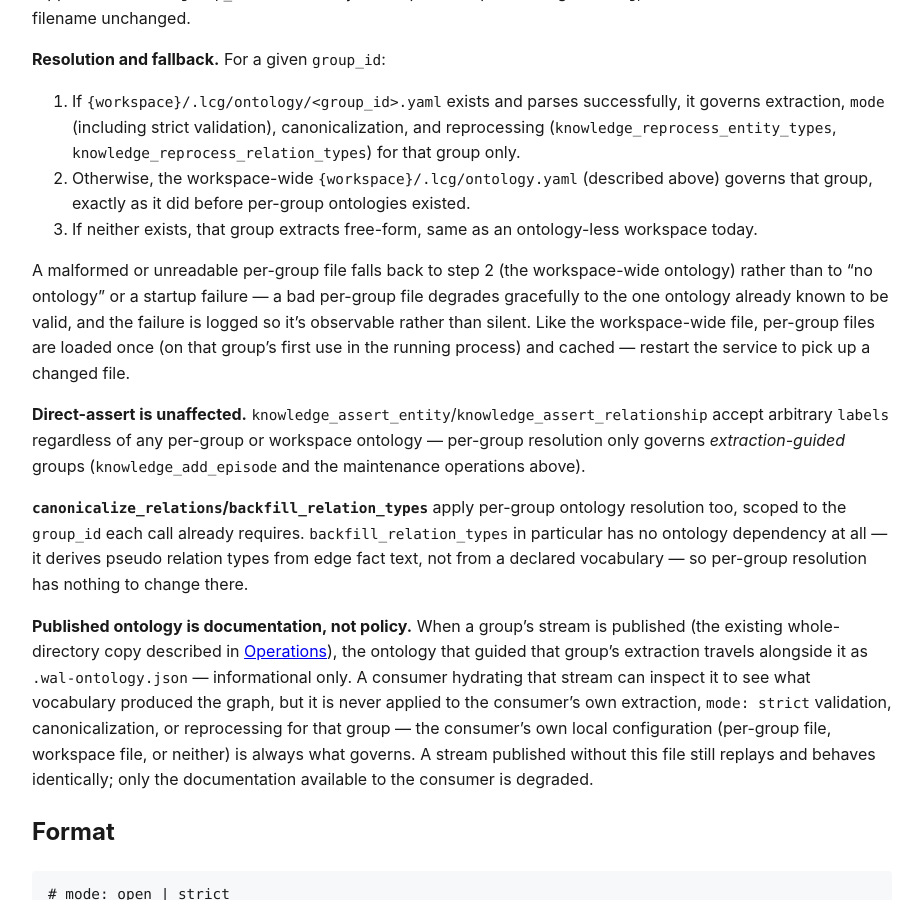
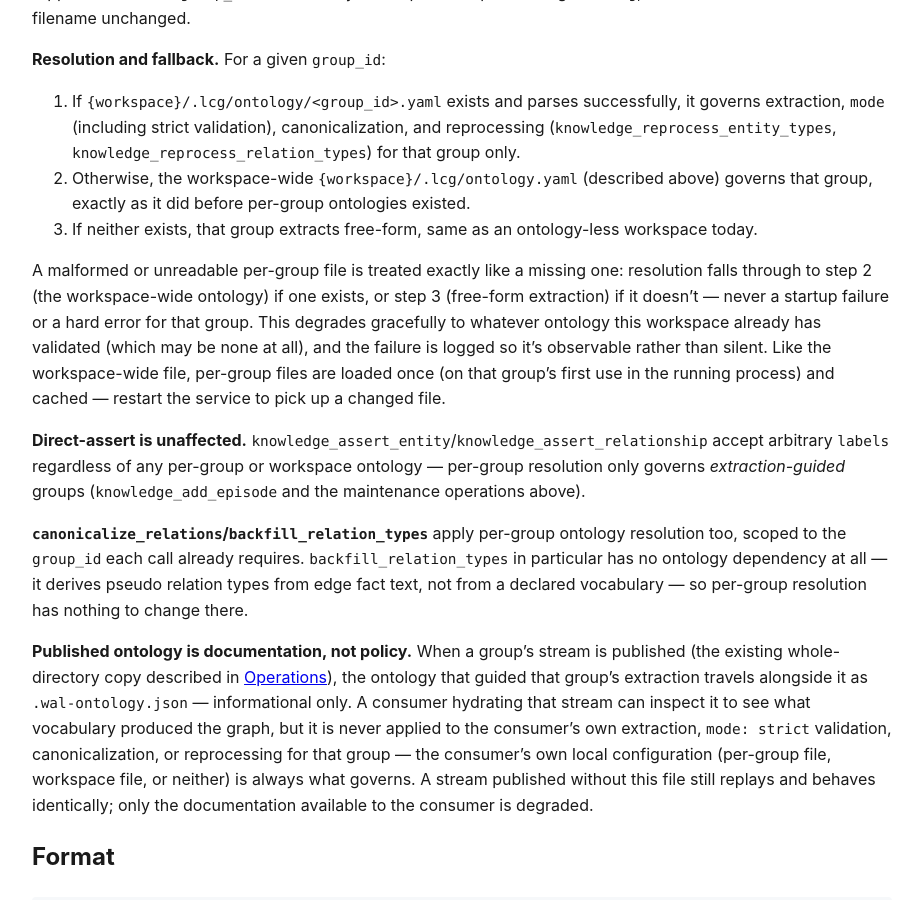
Before and after one commit to verveguy/liminis-context-graph, a Jekyll site: the page built from docs/ontology.md, in a window 1280 px wide and 900 px high, scrolled down 768 px. Shown: the whole window, without its empty margins (178-1100 px from the left). Built offline with Jekyll 4.4.1, drawn with Linux system fonts in a browser that asks for light colours.

Commit message:
Fix review finding: correct overstated malformed-file fallback wording
Copilot review (docs/ontology.md, line 46): the docs claimed a malformed
per-group file always falls back to a valid workspace ontology, but
resolve_ontology treats it identically to a missing file — if no
workspace-wide ontology.yaml exists either, resolution lands on step 3
(free-form), not step 2. Wording now matches AppState::resolve_ontology's
actual behavior.

```diff
--- a/docs/ontology.md
+++ b/docs/ontology.md
@@ -39,11 +39,13 @@ component (e.g. `catalog`, `content-v2`) is used as the filename unchanged.
    group, exactly as it did before per-group ontologies existed.
 3. If neither exists, that group extracts free-form, same as an ontology-less workspace today.
 
-A malformed or unreadable per-group file falls back to step 2 (the workspace-wide ontology) rather
-than to "no ontology" or a startup failure — a bad per-group file degrades gracefully to the one
-ontology already known to be valid, and the failure is logged so it's observable rather than
-silent. Like the workspace-wide file, per-group files are loaded once (on that group's first use
-in the running process) and cached — restart the service to pick up a changed file.
+A malformed or unreadable per-group file is treated exactly like a missing one: resolution falls
+through to step 2 (the workspace-wide ontology) if one exists, or step 3 (free-form extraction) if
+it doesn't — never a startup failure or a hard error for that group. This degrades gracefully to
+whatever ontology this workspace already has validated (which may be none at all), and the failure
+is logged so it's observable rather than silent. Like the workspace-wide file, per-group files are
+loaded once (on that group's first use in the running process) and cached — restart the service to
+pick up a changed file.
 
 **Direct-assert is unaffected.** `knowledge_assert_entity`/`knowledge_assert_relationship` accept
 arbitrary `labels` regardless of any per-group or workspace ontology — per-group resolution only
```
